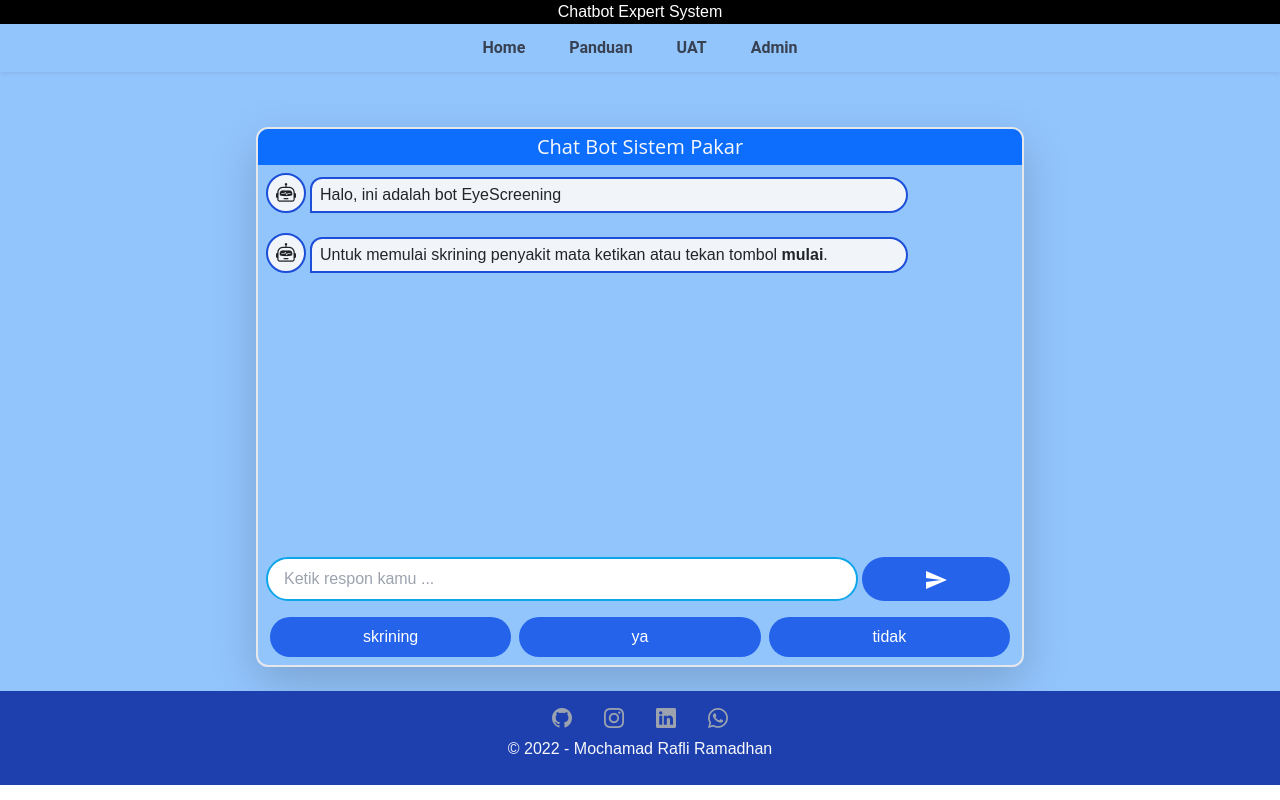
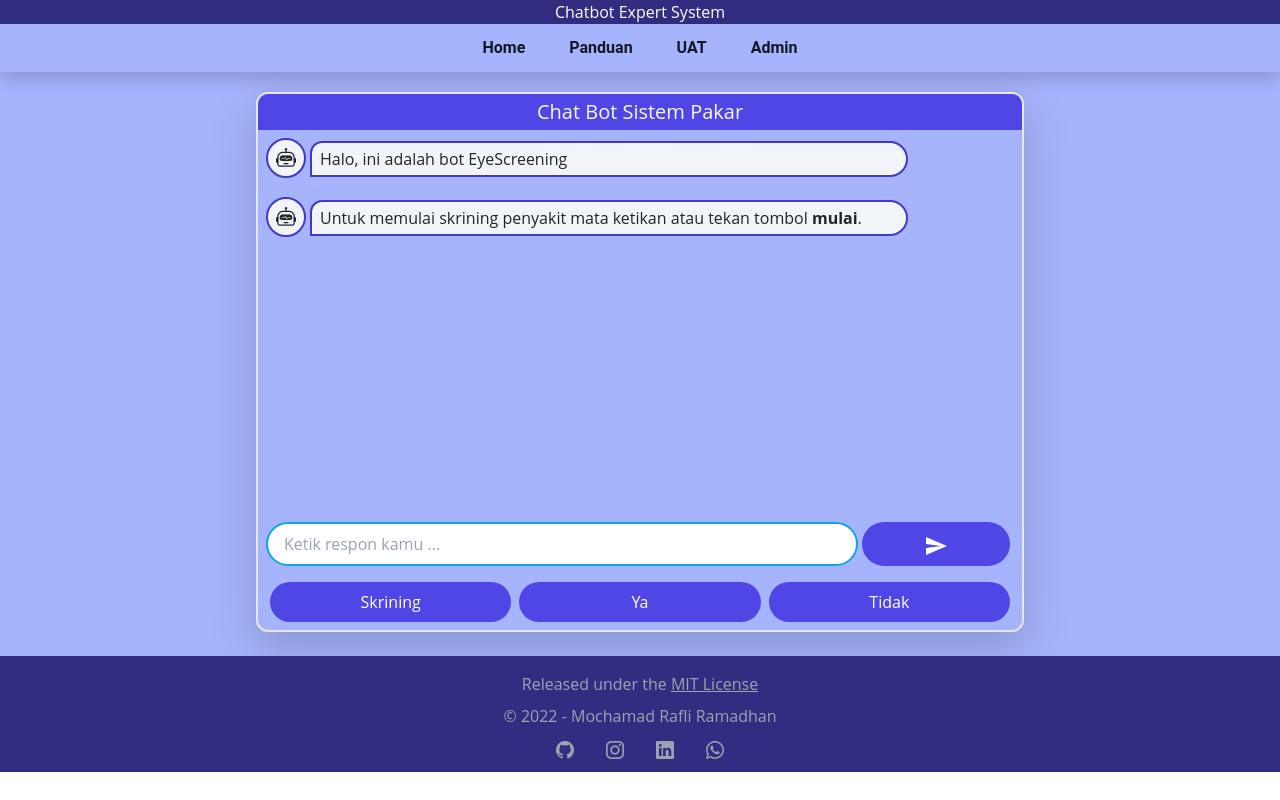
Before and after one commit to farendivaz/next-chatbot, a Next.js app: page / in a window 1280 px wide. Built offline with nearby package versions, Linux system fonts and the light colour scheme.

Commit message:
Update bg-color, text-color, and CSS Styling

```diff
--- a/components/AddChat.js
+++ b/components/AddChat.js
@@ -3,7 +3,7 @@ export default function AddChat(input, reply) {
      // create element for user reply
      const userDiv = document.createElement('div')
            userDiv.id = ''
-           userDiv.className = 'bg-blue-600 border-2 border-white my-1 ml-auto px-3 py-2 max-w-7xl rounded-l-3xl rounded-br-2xl text-light w-min'
+           userDiv.className = 'bg-indigo-600 border-2 border-white my-1 ml-auto px-3 py-2 max-w-7xl rounded-l-3xl rounded-br-2xl text-light w-min'
            userDiv.innerHTML = `Mengirim`
      // add userDiv to messagesContainer
      messagesContainer.appendChild(userDiv)
@@ -17,11 +17,11 @@ export default function AddChat(input, reply) {
            botDiv.className = 'my-1 mr-auto w-full'
      // create bot image element
      const botImg = document.createElement('i')
-           botImg.className = 'inline-block bi bi-robot bg-slate-100 border-2 border-blue-700 px-2 py-1 rounded-full text-dark text-xl'
+           botImg.className = 'inline-block bi bi-robot bg-slate-100 border-2 border-indigo-700 px-2 py-1 rounded-full text-dark text-xl'
            botDiv.appendChild(botImg)
      // create text element
      const botText = document.createElement('p')
-           botText.className = 'inline-block bg-slate-100 border-2 border-blue-700 ml-1 px-2 py-1 rounded-r-3xl rounded-tl-2xl text-dark w-4/5'
+           botText.className = 'inline-block bg-slate-100 border-2 border-indigo-700 ml-1 px-2 py-1 rounded-r-3xl rounded-tl-2xl text-dark w-4/5'
            botText.innerHTML = `Mengetik...`
            botDiv.appendChild(botText)
      // add botDiv to messagesContainer
--- a/components/AddChatWhenBrowserReload.js
+++ b/components/AddChatWhenBrowserReload.js
@@ -6,10 +6,10 @@ export default function AddChatWhenBrowserReload(text) {
             botDiv.className = 'my-1 mr-auto w-full'
       // create bot image element
       const botImg = document.createElement('i')
-            botImg.className = 'inline-block bi bi-robot bg-slate-100 border-2 border-blue-700 px-2 py-1 rounded-full text-dark text-xl'
+            botImg.className = 'inline-block bi bi-robot bg-slate-100 border-2 border-indigo-700 px-2 py-1 rounded-full text-dark text-xl'
       // create text element
       const botText = document.createElement('p')
-            botText.className = 'inline-block bg-slate-100 border-2 border-blue-700 ml-1 px-2 py-1 rounded-r-3xl rounded-tl-2xl text-dark w-4/5'
+            botText.className = 'inline-block bg-slate-100 border-2 border-indigo-700 ml-1 px-2 py-1 rounded-r-3xl rounded-tl-2xl text-dark w-4/5'
             botText.innerHTML = `Mengetik...`
       botDiv.appendChild(botImg)
       botDiv.appendChild(botText)
--- a/components/ChatbotInterface.js
+++ b/components/ChatbotInterface.js
@@ -25,9 +25,9 @@ export default function ChatbotInterfaceCopy({
   }, [])
 
   return (
-    <div className='border-2 mx-auto mb-2 max-w-3xl overflow-hidden p-0 rounded-xl hover:border-blue-500 shadow-lg w-full'>
+    <div className='border-2 mx-auto mb-2 max-w-3xl overflow-hidden p-0 rounded-xl hover:border-indigo-500 shadow-lg w-full'>
       <div className='mx-0 mb-0 w-100 rounded shadow-hover-primary'>
-        <h4 className='bg-primary mb-0 p-1 w-100 opensans rounded-top text-center text-light text-xl'>
+        <h4 className='bg-indigo-600 mb-0 p-1 w-100 opensans rounded-top text-center text-light text-xl'>
           Chat Bot Sistem Pakar
         </h4>
         <div
@@ -41,7 +41,7 @@ export default function ChatbotInterfaceCopy({
           <input
             id='input'
             type='text'
-            className='border-2 border-sky-500 hover:border-blue-600 ml-auto px-3 py-2 rounded-full w-4/5'
+            className='border-2 border-sky-500 hover:border-indigo-600 ml-auto px-3 py-2 rounded-full w-4/5'
             value={input}
             placeholder='Ketik respon kamu ...'
             onChange={handleChange}
@@ -51,7 +51,7 @@ export default function ChatbotInterfaceCopy({
             type='submit'
             value='Submit'
             onClick={handleSubmit}
-            className='bg-blue-600 hover:bg-blue-800 mx-1 py-2 rounded-full w-1/5'
+            className='bg-indigo-600 hover:bg-indigo-800 mx-1 py-2 rounded-full w-1/5'
           >
             <span className="mx-auto text-white text-lg"><SendIcon/></span>
           </button>
@@ -63,9 +63,9 @@ export default function ChatbotInterfaceCopy({
             type='submit'
             value='Submit'
             onClick={handleMulai}
-            className='bg-blue-600 hover:bg-blue-800 py-2 rounded-full text-white'
+            className='bg-indigo-600 hover:bg-indigo-800 py-2 rounded-full text-white'
           >
-            skrining
+            Skrining
           </button>
         </div>
         <div className='d-grid gap-2 p-1 w-1/3'>
@@ -73,9 +73,9 @@ export default function ChatbotInterfaceCopy({
             type='submit'
             value='Submit'
             onClick={handleYa}
-            className='bg-blue-600 hover:bg-blue-800 py-2 rounded-full text-white'
+            className='bg-indigo-600 hover:bg-indigo-800 py-2 rounded-full text-white'
           >
-            ya
+            Ya
           </button>
         </div>
         <div className='d-grid gap-2 p-1 w-1/3'>
@@ -83,9 +83,9 @@ export default function ChatbotInterfaceCopy({
             type='submit'
             value='Submit'
             onClick={handleTidak}
-            className='bg-blue-600 hover:bg-blue-800 py-2 rounded-full text-white'
+            className='bg-indigo-600 hover:bg-indigo-800 py-2 rounded-full text-white'
           >
-            tidak
+            Tidak
           </button>
         </div>
       </div>
--- a/components/Footer.js
+++ b/components/Footer.js
@@ -1,39 +1,43 @@
 export default function Footer () {
   const year= new Date().getFullYear();
   return (
-    <footer
-      className='bg-blue-800 footer-2-3 h-full poppins mx-auto mt-3 py-2 lg:px-15 md:px-15 sm:px-8 px-4 transition-all duration-500 linear w-100 w-full'
-      style={{width:'100%'}}
-    >
+    <footer  className='bg-indigo-900 mx-auto mt-3 px-8 py-2 text-center tex w-full'>
+      <p class="my-2 text-gray-400">
+        Released under the{' '}
+        <a href="https://github.com/git/git-scm.com/blob/main/MIT-LICENSE.txt"
+          target="_blank"
+          class="text-gray-400 hover:text-white underline"
+        >MIT License</a>
+      </p>
+      <p className='my-2 text-gray-400'>
+        &copy; { year } - Mochamad Rafli Ramadhan
+      </p>
       <div
-        className='font-medium text-center text-gray-900 my-1 lg:mb-0 md:mb-0 space-x-8'
+        className='text-lg my-1 mb-0 justify justify-row space-x-8'
         style={{'cursor': 'pointer'}}
       >
-        <a href='https://www.github.com/mochamadrafli2018' style={{fontSize:'20px'}}
+        <a href='https://www.github.com/mochamadrafli2018'
           className='text-gray-400 hover:text-white' target='_blank' rel='noreferrer'
         >
           <circle cx='15' cy='15' r='15' fill='#707092'/>
           <i className='bi-github fa-lg' role='img' aria-label='GitHub'></i>
         </a>
-        <a href='https://www.instagram.com/rafli.r.rmdhn' style={{fontSize:'20px'}}
+        <a href='https://www.instagram.com/rafli.r.rmdhn'
           className='text-gray-400 hover:text-white' target='_blank' rel='noreferrer'
         >
           <i className='bi-instagram' role='img' aria-label='Instagram'></i>
         </a>
-        <a href='https://www.linkedin.com/in/mochamad-rafli-ramadhan' style={{fontSize:'20px'}}
+        <a href='https://www.linkedin.com/in/mochamad-rafli-ramadhan'
           className='text-gray-400 hover:text-white' target='_blank' rel='noreferrer'
         >
           <i className='bi-linkedin' role='img' aria-label='Linkedin'></i>
         </a>
-        <a href='http://wa.me/088227867544' style={{fontSize:'20px'}}
+        <a href='http://wa.me/088227867544'
           className='text-gray-400 hover:text-white' target='_blank' rel='noreferrer'
         >
           <i className='bi bi-whatsapp' role='img' aria-label='Whatsup'></i>
         </a>
       </div>
-      <p className='mx-auto text-center text-light'>
-        &copy; { year } - Mochamad Rafli Ramadhan
-      </p>
     </footer>
   )
 }
--- /dev/null
+++ b/components/Head.js
@@ -0,0 +1,11 @@
+import Head from 'next/head';
+
+export default function HeadElement({ text }) {
+  return (
+    <Head>
+      <title>{text}</title>
+      <meta name='description' content='Generated by create next app' />
+      <link rel="icon" href="https://clipground.com/images/programming-logo-clipart-5.jpg"></link>
+    </Head>
+  )
+}
--- a/components/InferenceMachine.js
+++ b/components/InferenceMachine.js
@@ -68,7 +68,7 @@ const sympthom = [
 ];
 
 const question = `Apa kamu mengalami gejala`;
-const lastQuestion = `? <span class='border-3 border-blue-700 px-2 py-0 rounded-2xl'>y/t</span>`;
+const lastQuestion = `? <span class='border-3 border-indigo-700 px-2 py-0 rounded-2xl'>y/t</span>`;
 const gejala  = [
   [`this was index array numer 0`],
   [`${question} ${sympthom[1][0]} pada mata ${lastQuestion}`],
--- a/components/Navbar.js
+++ b/components/Navbar.js
@@ -8,7 +8,7 @@ export default function Navbar() {
         position:'sticky',
         top:'0px',
       }}
-      className='bg-blue-300 flex justify-center m-0 py-1 px-0 top-0 shadow-sm space-x-3 text-dark w-full z-10'
+      className='bg-indigo-300 flex justify-center m-0 py-1 px-0 top-0 shadow space-x-3 text-dark w-full z-10'
     >
       {[
         ['Home', '/'],
@@ -17,7 +17,7 @@ export default function Navbar() {
         ['Admin', '/login']
       ].map(([title, url], index) => (
         <Link href={url} key={index}>
-          <a className="font-bold hover:bg-blue-100 no-underline roboto rounded-lg my-0 px-3 py-2 text-gray-700 hover:text-gray-900">
+          <a className="font-bold hover:bg-indigo-100 no-underline roboto rounded-lg my-0 px-3 py-2 text-gray-900 hover:text-gray-900">
             {title}
           </a>
         </Link>
--- a/pages/guide.js
+++ b/pages/guide.js
@@ -1,6 +1,7 @@
 import 'bootstrap/dist/css/bootstrap.min.css';
 import 'bootstrap-icons/font/bootstrap-icons.css';
 import {Accordion} from 'react-bootstrap';
+import HeadElement from '../components/Head';
 import Navbar from '../components/Navbar';
 
 const AccordionBootstrap = ({eventKey,Title,Text}) => {
@@ -16,11 +17,7 @@ export default function Guide () {
   return(
     <div className='bg-blue-300 h-screen m-0 poppins'>
 
-      <Head>
-        <title>Panduan - Chatbot</title>
-        <meta name='description' content='Generated by create next app' />
-        <link rel="icon" href="https://clipground.com/images/programming-logo-clipart-5.jpg"></link>
-      </Head>
+      <HeadElement text={`Chatbot - guide`}/>
 
       <Navbar/>
 
--- a/pages/index.js
+++ b/pages/index.js
@@ -1,28 +1,24 @@
 import 'bootstrap/dist/css/bootstrap.min.css';
 import 'bootstrap-icons/font/bootstrap-icons.css';
-import Head from 'next/head';
 import Footer from '../components/Footer';
+import HeadElement from '../components/Head';
 import Navbar from '../components/Navbar';
 import InferenceMachine from '../components/InferenceMachine';
 import '../styles/Home.module.css';
 
 export default function Home() {
   return (
-    <div className='bg-blue-300 m-0 poppins'>
+    <div className='bg-indigo-300 m-0 opensans'>
 
-      <Head>
-        <title>EyeScreening - Web App</title>
-        <meta name="description" content="Generated by create next app" />
-        <link rel="icon" href="https://cdn.pixabay.com/photo/2020/01/02/16/38/chatbot-4736275_960_720.png"></link>
-      </Head>
+      <HeadElement text={`EyeScreening - Chatbot`}/>
 
-      <div className='bg-black poppins text-center text-white w-full'>
+      <div className='bg-indigo-900 text-center text-white w-full'>
         Chatbot Expert System
       </div>
 
       <Navbar/>
 
-      <main className='flex flex-col' style={{paddingTop:'55px'}}>
+      <main className='flex flex-col' style={{paddingTop:'20px'}}>
         <InferenceMachine/>
         <Footer/>
       </main>
--- a/pages/uat.js
+++ b/pages/uat.js
@@ -1,16 +1,11 @@
-import 'bootstrap/dist/css/bootstrap.min.css';
-import 'bootstrap-icons/font/bootstrap-icons.css';
+import HeadElement from '../components/Head';
 import Navbar from '../components/Navbar';
 
 export default function FormTesting () {
   return (
     <div class='bg-blue-300 h-screen m-0 poppins'>
 
-      <Head>
-        <title>UAT - Form</title>
-        <meta name='description' content='Generated by create next app' />
-        <link rel="icon" href="https://clipground.com/images/programming-logo-clipart-5.jpg"></link>
-      </Head>
+      <HeadElements text={`UAT - From`} />
 
       <Navbar/>
 
```
